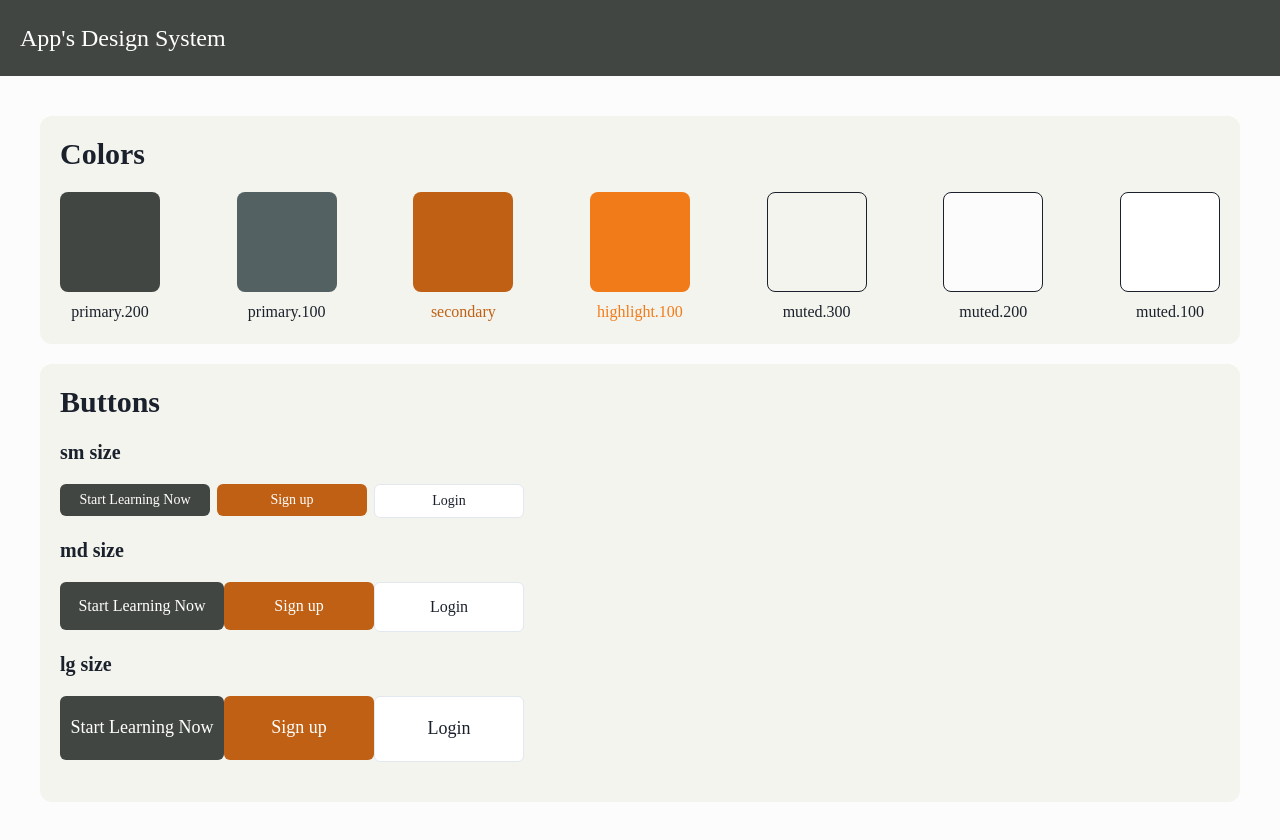
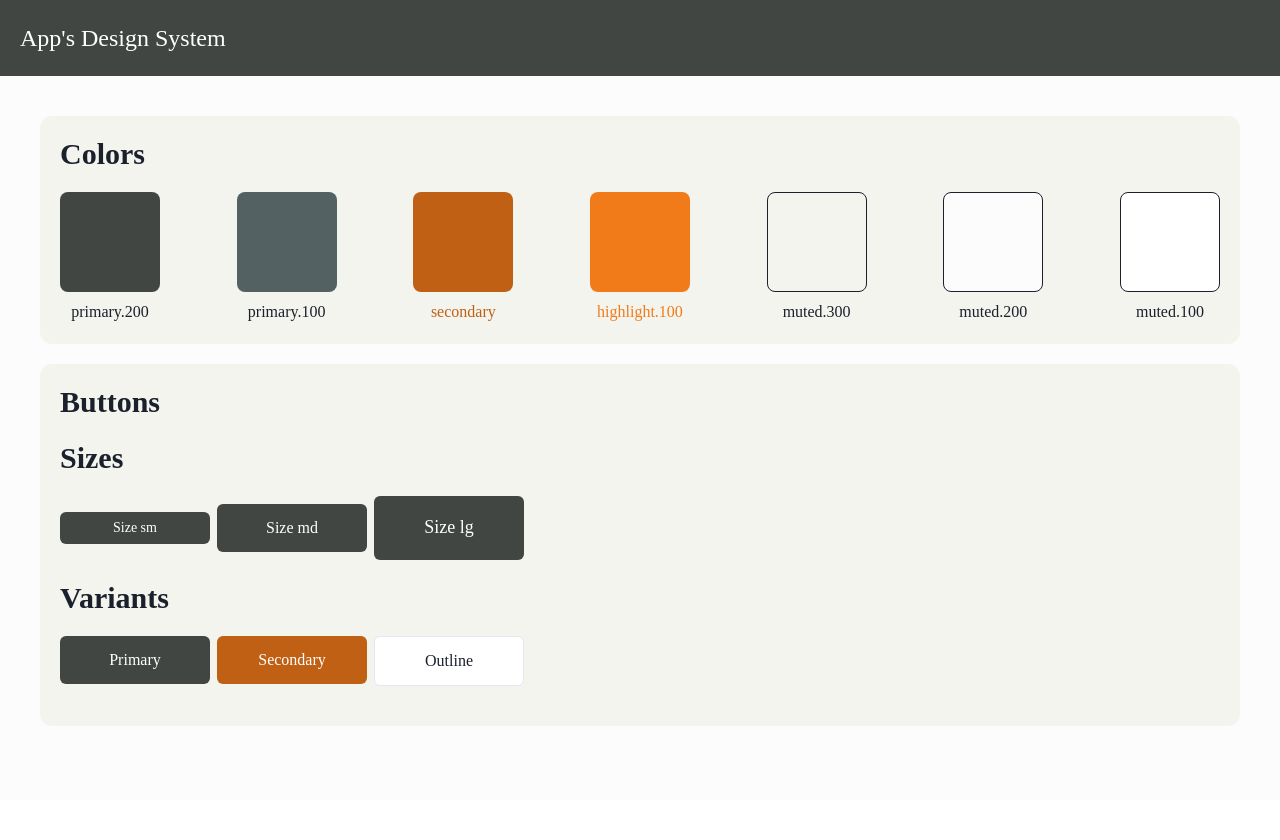
Before and after one commit to napatwongchr/cc8-offline-react-app, a React (Create React App) app in the folder my-app/: page /design-system in a window 1280 px wide. Shown: the top 840 px of the page. After the commit the page ends 800 px from the top, so only its background shows below. Built offline with nearby package versions, Linux system fonts and the light colour scheme; a web font is replaced by a local one.

Commit message:
refactor: button to sizes and variants

```diff
--- a/my-app/src/components/DesignSystem/Buttons.js
+++ b/my-app/src/components/DesignSystem/Buttons.js
@@ -8,42 +8,29 @@ function Buttons() {
       </Heading>
 
       <Box mb="5">
-        <Heading as="h2" size="md" mb="5">
-          sm size
+        <Heading as="h2" size="lg" mb="5">
+          Sizes
         </Heading>
-        <Flex justify="space-between" width="40%">
-          <Button size="sm">Start Learning Now</Button>
-          <Button size="sm" variant="secondary">
-            Sign up
-          </Button>
-          <Button size="sm" variant="outline">
-            Login
-          </Button>
+        <Flex justify="space-between" alignItems="center" width="40%">
+          <Button size="sm">Size sm</Button>
+          <Button size="md">Size md</Button>
+          <Button size="lg">Size lg</Button>
         </Flex>
       </Box>
 
       <Box mb="5">
-        <Heading as="h2" size="md" mb="5">
-          md size
+        <Heading as="h2" size="lg" mb="5">
+          Variants
         </Heading>
         <Flex justify="space-between" width="40%">
-          <Button>Start Learning Now</Button>
-          <Button variant="secondary">Sign up</Button>
-          <Button variant="outline">Login</Button>
-        </Flex>
-      </Box>
-
-      <Box mb="5">
-        <Heading as="h2" size="md" mb="5">
-          lg size
-        </Heading>
-        <Flex justify="space-between" width="40%">
-          <Button size="lg">Start Learning Now</Button>
-          <Button size="lg" variant="secondary">
-            Sign up
+          <Button size="md" variant="primary">
+            Primary
           </Button>
-          <Button size="lg" variant="outline">
-            Login
+          <Button size="md" variant="secondary">
+            Secondary
+          </Button>
+          <Button size="md" variant="outline">
+            Outline
           </Button>
         </Flex>
       </Box>
```
